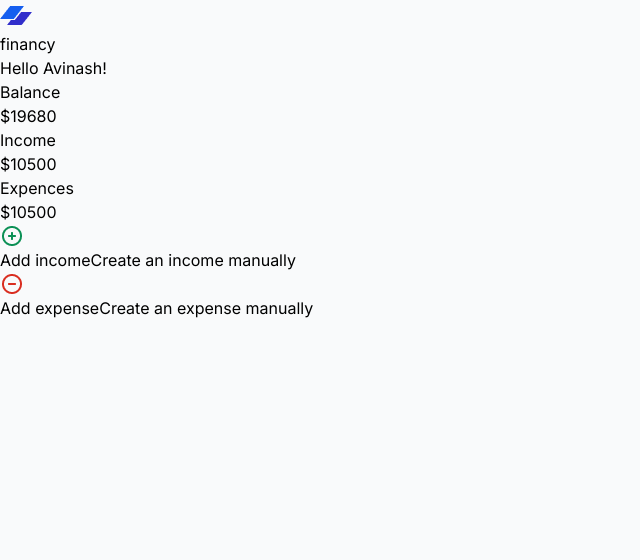
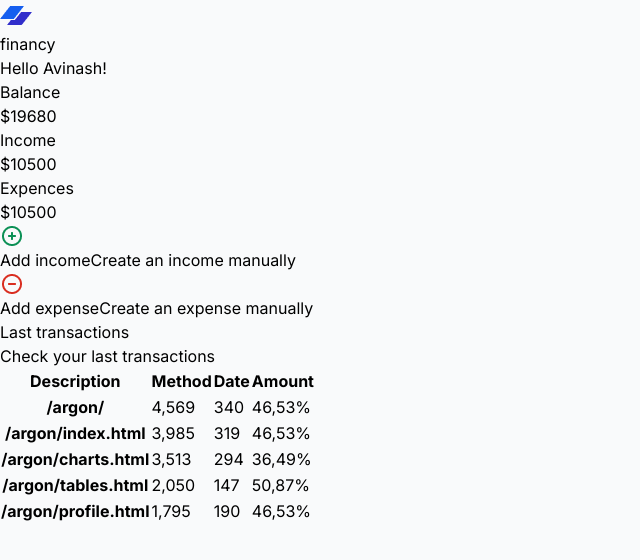
Before and after one commit to Avinashshiyani/finance_tracker_react, a React (Vite) app: page / in a window 1280 px wide. Shown: the top 560 px of the page, without its empty margins (0-640 px from the left). Built offline with nearby package versions, Linux system fonts and the light colour scheme.

Commit message:
Addded Table in Dashboard (#4)
* Added Dashboard Cards and small changes

* Added Plus minus expence operation with other small changes

* Conflits Done

* Added Table

```diff
--- a/src/Components/Dashboard.jsx
+++ b/src/Components/Dashboard.jsx
@@ -2,6 +2,7 @@ import React from "react";
 import CardDashboard from "./CardDashboard";
 import CardOperation from "./CardOperation";
 import { cardDetailsTwo } from "./Info";
+import Transaction from "./Transaction";
 
 const Dashboard = () => {
   return (
@@ -15,6 +16,9 @@ const Dashboard = () => {
         <CardOperation />
         <CardOperation details={cardDetailsTwo} />
       </div>
+      <div className="">
+        <Transaction />
+      </div>
     </div>
   );
 };
--- /dev/null
+++ b/src/Components/Transaction.jsx
@@ -0,0 +1,122 @@
+import React from "react";
+
+const Transaction = () => {
+  return (
+    <div>
+      <>
+        <section className="py-1  px-10 mt-[22px]">
+          <div className="w-full  mb-12 xl:mb-0  mx-auto  ">
+            <div className="relative flex flex-col min-w-0 rounded-[14px] border-[1px]  border-gray-300 px-[24px] break-words bg-white w-full mb-6 shadow-lg rounded ">
+              <div className="rounded-t mb-0  py-3 border-0">
+                <div className="flex flex-wrap items-center">
+                  <div className="relative grid w-full px-4 max-w-full flex-grow flex-1">
+                    <h3 className="font-semibold text-[18px]">
+                      Last transactions
+                    </h3>
+                    <span>Check your last transactions</span>
+                  </div>
+                </div>
+              </div>
+              <div className="block w-full overflow-x-auto">
+                <table className="items-center bg-transparent w-full border-collapse ">
+                  <thead>
+                    <tr className="bg-gray-100">
+                      {TableHead.map((e, index) => (
+                        <th
+                          key={index}
+                          className="px-6  text-blueGray-500 align-middle border border-solid border-blueGray-100 py-3 text-xs uppercase border-l-0 border-r-0 whitespace-nowrap font-semibold text-left"
+                        >
+                          {e}
+                        </th>
+                      ))}
+                    </tr>
+                  </thead>
+                  <tbody>
+                    <tr>
+                      <th className="border-t-0 px-6 align-middle border-l-0 border-r-0 text-xs whitespace-nowrap p-4 text-left text-blueGray-700 ">
+                        /argon/
+                      </th>
+                      <td className="border-t-0 px-6 align-middle border-l-0 border-r-0 text-xs whitespace-nowrap p-4 ">
+                        4,569
+                      </td>
+                      <td className="border-t-0 px-6 align-center border-l-0 border-r-0 text-xs whitespace-nowrap p-4">
+                        340
+                      </td>
+                      <td className="border-t-0 px-6 align-middle border-l-0 border-r-0 text-xs whitespace-nowrap p-4">
+                        <i className="fas fa-arrow-up text-emerald-500 mr-4" />
+                        46,53%
+                      </td>
+                    </tr>
+                    <tr>
+                      <th className="border-t-0 px-6 align-middle border-l-0 border-r-0 text-xs whitespace-nowrap p-4 text-left text-blueGray-700">
+                        /argon/index.html
+                      </th>
+                      <td className="border-t-0 px-6 align-middle border-l-0 border-r-0 text-xs whitespace-nowrap p-4">
+                        3,985
+                      </td>
+                      <td className="border-t-0 px-6 align-middle border-l-0 border-r-0 text-xs whitespace-nowrap p-4">
+                        319
+                      </td>
+                      <td className="border-t-0 px-6 align-middle border-l-0 border-r-0 text-xs whitespace-nowrap p-4">
+                        <i className="fas fa-arrow-down text-orange-500 mr-4" />
+                        46,53%
+                      </td>
+                    </tr>
+                    <tr>
+                      <th className="border-t-0 px-6 align-middle border-l-0 border-r-0 text-xs whitespace-nowrap p-4 text-left text-blueGray-700">
+                        /argon/charts.html
+                      </th>
+                      <td className="border-t-0 px-6 align-middle border-l-0 border-r-0 text-xs whitespace-nowrap p-4">
+                        3,513
+                      </td>
+                      <td className="border-t-0 px-6 align-middle border-l-0 border-r-0 text-xs whitespace-nowrap p-4">
+                        294
+                      </td>
+                      <td className="border-t-0 px-6 align-middle border-l-0 border-r-0 text-xs whitespace-nowrap p-4">
+                        <i className="fas fa-arrow-down text-orange-500 mr-4" />
+                        36,49%
+                      </td>
+                    </tr>
+                    <tr>
+                      <th className="border-t-0 px-6 align-middle border-l-0 border-r-0 text-xs whitespace-nowrap p-4 text-left text-blueGray-700">
+                        /argon/tables.html
+                      </th>
+                      <td className="border-t-0 px-6 align-middle border-l-0 border-r-0 text-xs whitespace-nowrap p-4">
+                        2,050
+                      </td>
+                      <td className="border-t-0 px-6 align-middle border-l-0 border-r-0 text-xs whitespace-nowrap p-4">
+                        147
+                      </td>
+                      <td className="border-t-0 px-6 align-middle border-l-0 border-r-0 text-xs whitespace-nowrap p-4">
+                        <i className="fas fa-arrow-up text-emerald-500 mr-4" />
+                        50,87%
+                      </td>
+                    </tr>
+                    <tr>
+                      <th className="border-t-0 px-6 align-middle border-l-0 border-r-0 text-xs whitespace-nowrap p-4 text-left text-blueGray-700">
+                        /argon/profile.html
+                      </th>
+                      <td className="border-t-0 px-6 align-middle border-l-0 border-r-0 text-xs whitespace-nowrap p-4">
+                        1,795
+                      </td>
+                      <td className="border-t-0 px-6 align-middle border-l-0 border-r-0 text-xs whitespace-nowrap p-4">
+                        190
+                      </td>
+                      <td className="border-t-0 px-6 align-middle border-l-0 border-r-0 text-xs whitespace-nowrap p-4">
+                        <i className="fas fa-arrow-down text-red-500 mr-4" />
+                        46,53%
+                      </td>
+                    </tr>
+                  </tbody>
+                </table>
+              </div>
+            </div>
+          </div>
+        </section>
+      </>
+    </div>
+  );
+};
+
+let TableHead = ["Description", "Method", "Date", "Amount"];
+export default Transaction;
```
